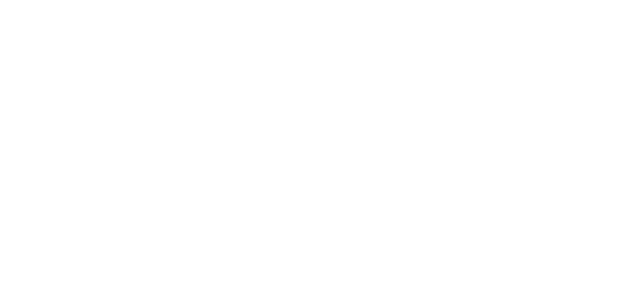
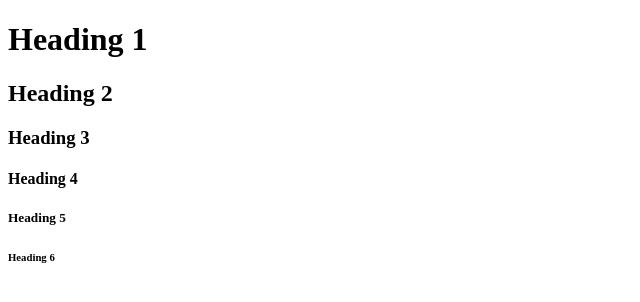
Before and after one commit to imrankhan41/imran-first-repo, a plain HTML site: page index.html in a window 1280 px wide. Shown: the whole page, without its empty margins (0-640 px from the left). Drawn offline with Linux system fonts and the light colour scheme.

Commit message:
added header

```diff
--- a/index.html
+++ b/index.html
@@ -11,5 +11,11 @@
 <body>
 
 </body>
+<h1>Heading 1</h1>
+<h2>Heading 2</h2>
+<h3>Heading 3</h3>
+<h4>Heading 4</h4>
+<h5>Heading 5</h5>
+<h6>Heading 6</h6>
 
 </html>
```
